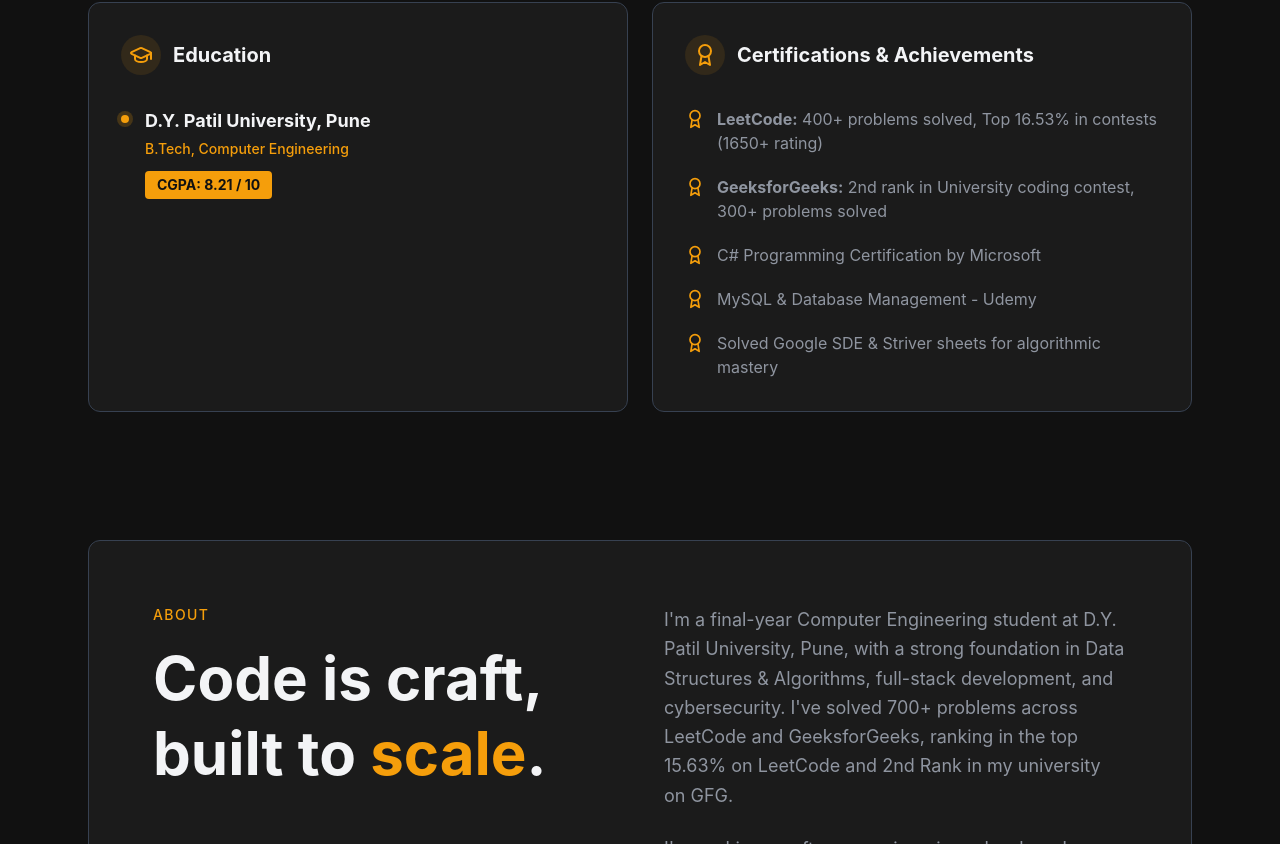
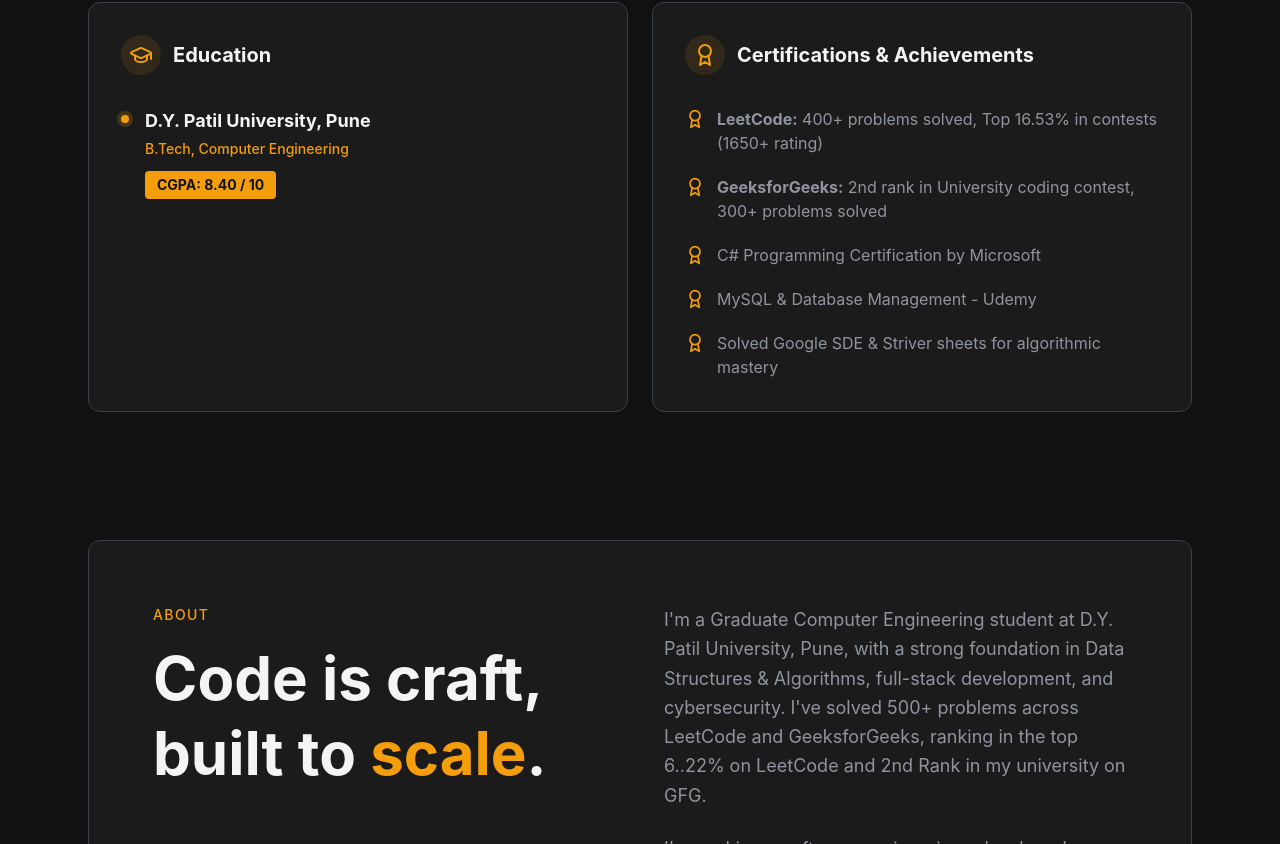
Before and after one commit to Subham5778/MyPortfolio, a React (Vite) app: page / in a window 1280 px wide. Shown: the part 3676-4520 px from the top of the page. Built offline with nearby package versions, Linux system fonts and the light colour scheme.

Commit message:
Update CGPA and personal achievements in App.jsx
Updated CGPA and adjusted personal description with new statistics.

```diff
--- a/src/App.jsx
+++ b/src/App.jsx
@@ -464,7 +464,7 @@ function App() {
                   <h4 className="text-lg font-bold">D.Y. Patil University, Pune</h4>
                   <p className="text-primary text-sm font-medium mb-3 mt-1">B.Tech, Computer Engineering</p>
                   <span className="inline-block bg-primary text-background font-bold text-sm px-3 py-1 rounded">
-                    CGPA: 8.21 / 10
+                    CGPA: 8.40 / 10
                   </span>
                 </div>
               </div>
@@ -516,7 +516,7 @@ function App() {
             </div>
             <div className="flex-1 space-y-6 text-muted/90 text-lg leading-relaxed">
               <p>
-                I'm a final-year Computer Engineering student at D.Y. Patil University, Pune, with a strong foundation in Data Structures & Algorithms, full-stack development, and cybersecurity. I've solved 700+ problems across LeetCode and GeeksforGeeks, ranking in the top 15.63% on LeetCode and 2nd Rank in my university on GFG.
+                I'm a Graduate Computer Engineering student at D.Y. Patil University, Pune, with a strong foundation in Data Structures & Algorithms, full-stack development, and cybersecurity. I've solved 500+ problems across LeetCode and GeeksforGeeks, ranking in the top 6..22% on LeetCode and 2nd Rank in my university on GFG.
               </p>
               <p>
                 I'm seeking a software engineering role where I can apply my technical skills to build scalable, production-grade applications and contribute to impactful engineering teams.
```
